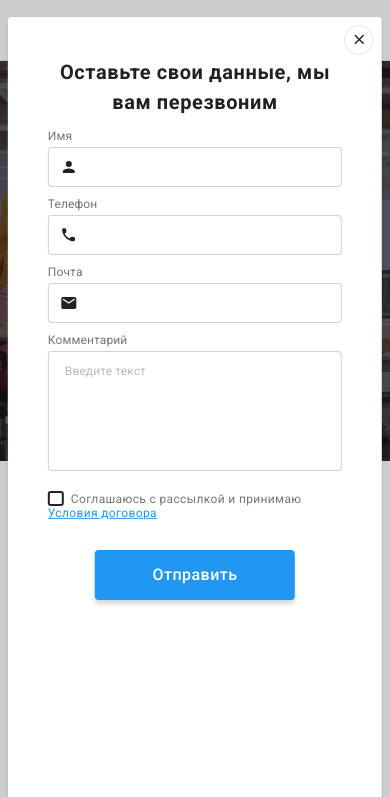
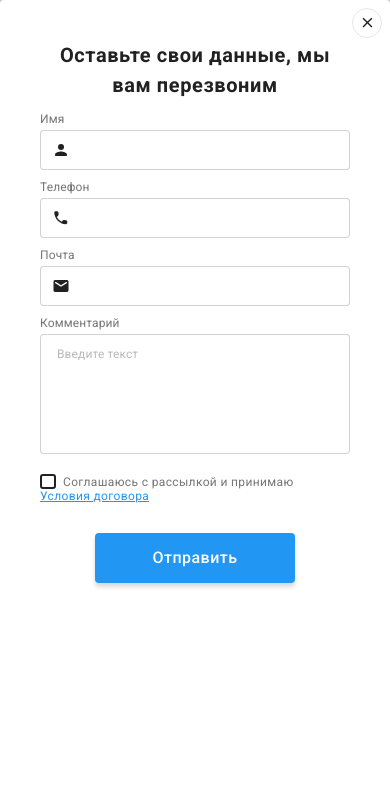
Before and after one commit to RomannaLG1/goit-markup-hw-08, a plain HTML site: page index.html in a window 390 px wide. Both pictures are taken after a click on the button "Заказать услугу". Shown: the top 797 px of the page. Drawn offline with nearby package versions, Linux system fonts and the light colour scheme.

Commit message:
change modal window

```diff
--- a/js/modal.js
+++ b/js/modal.js
@@ -3,6 +3,7 @@
       openModalBtn: document.querySelector("[data-modal-open]"),
       closeModalBtn: document.querySelector("[data-modal-close]"),
       modal: document.querySelector("[data-modal]"),
+      body: document.querySelector('body'),
     };
 
     refs.openModalBtn.addEventListener("click", toggleModal);
@@ -10,5 +11,6 @@
 
     function toggleModal() {
       refs.modal.classList.toggle("is-hidden");
+      refs.body.classList.toggle('no-scroll');
     }
   })();
--- a/sass/components/_modal-window.scss
+++ b/sass/components/_modal-window.scss
@@ -23,8 +23,8 @@
 
 	padding: 40px;
 
-	width: 450px;
-	height: 609px;
+	width: 100vw;
+	height: 100vh;
 
 	box-shadow: 0px 1px 3px rgba(0, 0, 0, 0.12), 0px 1px 1px rgba(0, 0, 0, 0.14), 0px 2px 1px rgba(0, 0, 0, 0.2);
 	border-radius: 4px;
@@ -33,9 +33,9 @@
 	transform: translate(-50%, -50%) scale(1);
 	transition: transform var(--time-duration) var(--timing-function);
 
-		@media screen and (max-width: 479px) {
-		width: 96vw;
-		height: 96vh;
+		@media screen and (min-width: $mobile) {
+			width: 450px;
+			height: 609px;
 	}
 
 	@media screen and (min-width: $desktop) {
```
Also changed, not shown: css/main.css, css/main.min.css, 2 other files.
